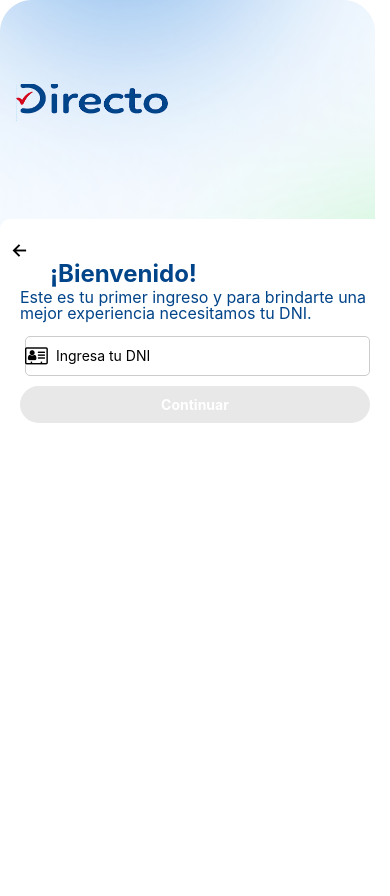
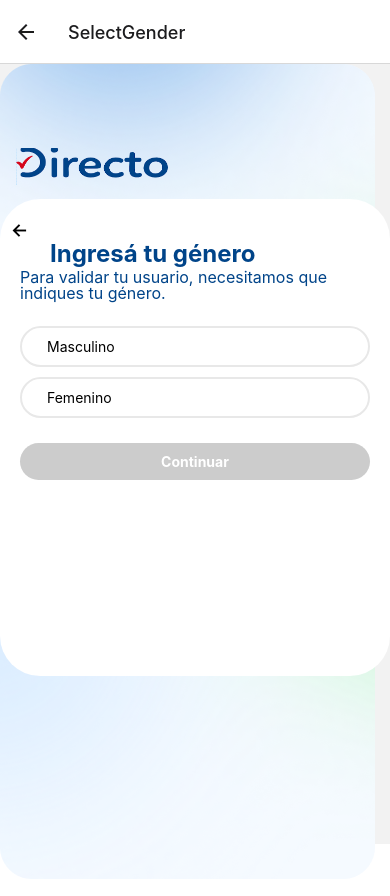
Before and after one commit to ignacio2194/pantallaDirecto, a React Native app: screen /SelectGender in a window 390 px wide. Built offline with nearby package versions, Linux system fonts and the light colour scheme.

Commit message:
rutas al componente SelectGender y sus estilos

```diff
--- a/App.js
+++ b/App.js
@@ -1,33 +1,19 @@
 import React from 'react';
-import { StyleSheet, Text, View, ImageBackground, Image } from 'react-native';
+import { StyleSheet, Text, View } from 'react-native';
+import { NavigationContainer } from '@react-navigation/native';
+import { createStackNavigator } from '@react-navigation/stack';
 import RegisterUser from './src/components/RegisterUser';
+import SelectGender from './src/components/SelectGender';
+
+const Stack = createStackNavigator();
 
 export default function App() {
   return (
-    <View style={styles.container}>
-      <ImageBackground source={require('./src/img/bgRn.png')} style={styles.imageBackground}>
-        <Image source={require('./src/img/directoImg.png')} style={styles.img} />
-        <RegisterUser />
-      </ImageBackground>
-    </View>
+    <NavigationContainer>
+      <Stack.Navigator>
+        <Stack.Screen name="RegisterUser" component={RegisterUser} />
+        <Stack.Screen name="SelectGender" component={SelectGender} />
+      </Stack.Navigator>
+    </NavigationContainer>
   );
 }
-
-const styles = StyleSheet.create({
-  container: {
-    flex: 1,
-    backgroundColor: '#fff',
-  },
-  imageBackground: {
-    flex: 1,
-    resizeMode: 'cover',
-    justifyContent: 'center',
-  },
-  img: {
-    width: 160,
-    height: 37,
-    position: 'absolute',
-    top: 84,
-    left: 16,
-  },
-});
--- a/src/components/RegisterUser.jsx
+++ b/src/components/RegisterUser.jsx
@@ -1,23 +1,67 @@
-import React from 'react';
-import { StyleSheet, Text, View, TextInput, TouchableOpacity } from 'react-native';
-import Icon from 'react-native-vector-icons/Ionicons';
-import IconCard from 'react-native-vector-icons/FontAwesome';
+import React, { useState } from "react";
+import {
+  StyleSheet,
+  Text,
+  View,
+  TextInput,
+  TouchableOpacity,
+} from "react-native";
+import Icon from "react-native-vector-icons/Ionicons";
+import IconCard from "react-native-vector-icons/FontAwesome";
+import { useNavigation } from "@react-navigation/native";
+const RegisterUser = () => {
+  const [data, setData] = useState("");
+  const navigation = useNavigation();
+  const handleBtn = () => {
 
-const RegisterUser = () => {
+    if (/^\d+$/.test(data) && data.length >= 5) {
+      navigation.navigate("SelectGender");
+    } else {
+      console.log("datos incorrectos");
+    }
+
+  };
+
   return (
     <View style={styles.formContainer}>
       <TouchableOpacity style={styles.backButton}>
-        <Icon name="arrow-back" size={20} color="#000000" style={styles.backButtonIcon} />
+        <Icon
+          name="arrow-back"
+          size={20}
+          color="#000000"
+          style={styles.backButtonIcon}
+        />
       </TouchableOpacity>
       <View>
         <Text style={styles.titleText}>¡Bienvenido!</Text>
-        <Text style={styles.Text}>Este es tu primer ingreso y para brindarte una mejor experiencia necesitamos tu DNI.</Text>
+        <Text style={styles.Text}>
+          Este es tu primer ingreso y para brindarte una mejor experiencia
+          necesitamos tu DNI.
+        </Text>
       </View>
       <View style={styles.inputContainer}>
-      <IconCard name="vcard-o" size={20} color="#000000" style={styles.icon} />
-        <TextInput style={styles.input} placeholder="Ingresa tu DNI" />
+        <IconCard
+          name="vcard-o"
+          size={20}
+          color="#000000"
+          style={styles.icon}
+        />
+        <TextInput
+          style={styles.input}
+          placeholder="Ingresa tu DNI"
+          onChangeText={setData}
+        />
       </View>
-      <TouchableOpacity style={styles.continueButton}>
+      <TouchableOpacity
+        style={[
+          styles.continueButton,
+          data.length >= 5 && /^\d+$/.test(data)
+            ? styles.continueButtonEnabled
+            : styles.continueButtonDisabled,
+        ]}
+        onPress={handleBtn}
+        disabled={data.length < 5 || !/^\d+$/.test(data)}
+      >
         <Text style={styles.continueButtonText}>Continuar</Text>
       </TouchableOpacity>
     </View>
@@ -26,59 +70,64 @@ const RegisterUser = () => {
 
 const styles = StyleSheet.create({
   formContainer: {
-    width: '100%',
+    width: "100%",
     height: 677,
     top: 135,
     borderRadius: 10,
-    backgroundColor: '#ffffff',
+    backgroundColor: "#ffffff",
     padding: 20,
   },
   inputContainer: {
-    position: 'relative',
+    position: "relative",
     marginBottom: 10,
   },
   icon: {
-    position: 'absolute',
+    position: "absolute",
     left: 5,
     top: 25,
     zIndex: 1,
   },
   titleText: {
     fontSize: 24,
-    fontWeight: '700',
+    fontWeight: "700",
     lineHeight: 30,
-    color: '#004489',
+    color: "#004489",
     marginTop: 20,
     marginLeft: 30,
   },
   Text: {
     fontSize: 16,
-    fontWeight: '400',
+    fontWeight: "400",
     lineHeight: 16,
-    color: '#004489',
+    color: "#004489",
   },
   input: {
     height: 40,
     paddingLeft: 30,
-    borderColor: '#cccccc',
+    borderColor: "#cccccc",
     borderWidth: 1,
     borderRadius: 5,
     marginTop: 15,
     marginLeft: 5,
   },
   continueButton: {
-    backgroundColor: '#E8E8E8',
     borderRadius: 20,
     paddingVertical: 10,
-    alignItems: 'center',
+    alignItems: "center",
     marginBottom: 10,
   },
+  continueButtonEnabled: {
+    backgroundColor: "#0000ff",
+  },
+  continueButtonDisabled: {
+    backgroundColor: "#E8E8E8",
+  },
   continueButtonText: {
-    color: '#ffffff',
-    fontWeight: 'bold',
+    color: "#ffffff",
+    fontWeight: "bold",
   },
   backButton: {
-    position: 'absolute',
+    position: "absolute",
     top: 20,
     left: 10,
   },
--- /dev/null
+++ b/src/components/SelectGender.jsx
@@ -0,0 +1,194 @@
+import React, { useState } from 'react';
+import { StyleSheet, Text, View, TextInput, TouchableOpacity, ImageBackground, Image } from 'react-native';
+import Icon from 'react-native-vector-icons/Ionicons';
+
+const SelectGender = () => {
+  const [isMaleSelected, setIsMaleSelected] = useState(false);
+  const [isFemaleSelected, setIsFemaleSelected] = useState(false);
+
+  const handleMaleCheckbox = () => {
+    if (!isMaleSelected) {
+      setIsMaleSelected(true);
+      setIsFemaleSelected(false);
+    } else {
+      setIsMaleSelected(false);
+    }
+  };
+
+  const handleFemaleCheckbox = () => {
+    if (!isFemaleSelected) {
+      setIsMaleSelected(false);
+      setIsFemaleSelected(true);
+    } else {
+      setIsFemaleSelected(false);
+    }
+  };
+
+  const handleContinue = () => {
+    // Aquí puedes agregar la lógica para manejar el evento del botón "Continuar"
+  };
+
+  return (
+    <View style={styles.container}>
+      <ImageBackground
+        source={require("../img/bgRn.png")}
+        style={styles.imageBackground}
+      >
+        <Image source={require("../img/directoImg.png")} style={styles.img} />
+      </ImageBackground>
+      <View style={styles.formContainer}>
+        <TouchableOpacity style={styles.backButton}>
+          <Icon
+            name="arrow-back"
+            size={20}
+            color="#000000"
+            style={styles.backButtonIcon}
+          />
+        </TouchableOpacity>
+        <View>
+          <Text style={styles.titleText}>Ingresá tu género</Text>
+          <Text style={styles.Text}>
+            Para validar tu usuario, necesitamos que indiques tu género.
+          </Text>
+        </View>
+        <View style={styles.genderContainer}>
+          <TouchableOpacity
+            style={[
+              styles.genderOption,
+              isMaleSelected && styles.genderOptionSelected,
+            ]}
+            onPress={handleMaleCheckbox}
+          >
+            <Text style={styles.genderText}>Masculino</Text>
+            {isMaleSelected && (
+              <View style={styles.checkboxSelected} />
+            )}
+          </TouchableOpacity>
+          <TouchableOpacity
+            style={[
+              styles.genderOption,
+              isFemaleSelected && styles.genderOptionSelected,
+            ]}
+            onPress={handleFemaleCheckbox}
+          >
+            <Text style={styles.genderText}>Femenino</Text>
+            {isFemaleSelected && (
+              <View style={styles.checkboxSelected} />
+            )}
+          </TouchableOpacity>
+        </View>
+        <TouchableOpacity
+          style={[
+            styles.continueButton,
+            (!isMaleSelected && !isFemaleSelected) && styles.continueButtonDisabled,
+          ]}
+          onPress={handleContinue}
+          disabled={!isMaleSelected && !isFemaleSelected}
+        >
+          <Text style={styles.continueButtonText}>Continuar</Text>
+        </TouchableOpacity>
+      </View>
+    </View>
+  );
+};
+
+const styles = StyleSheet.create({
+  container: {
+    flex: 1,
+    backgroundColor: "transparent",
+    borderRadius: 40,
+  },
+  imageBackground: {
+    flex: 1,
+    resizeMode: "cover",
+    justifyContent: "center",
+    position: "absolute",
+    top: 0,
+    bottom: 0,
+    left: 0,
+    right: 0,
+  },
+  img: {
+    width: 160,
+    height: 37,
+    position: "absolute",
+    top: 84,
+    left: 16,
+  },
+  formContainer: {
+    width: "100%",
+    height: 477,
+    top: 135,
+    borderRadius: 40,
+    backgroundColor: "#fff",
+    padding: 20,
+  },
+  titleText: {
+    fontSize: 24,
+    fontWeight: "700",
+    lineHeight: 30,
+    color: "#004489",
+    marginTop: 20,
+    marginLeft: 30,
+  },
+  Text: {
+    fontSize: 16,
+    fontWeight: "400",
+    lineHeight: 16,
+    color: "#004489",
+  },
+  genderContainer: {
+    marginTop: 20,
+  },
+  genderOption: {
+    flexDirection: "row",
+    alignItems: "center",
+    backgroundColor: "transparent",
+    marginVertical: 5,
+    borderRadius: 40,
+    paddingHorizontal: 15,
+    paddingVertical: 10,
+    borderWidth: 2,
+    borderColor: "#E8E8E8",
+  },
+  genderOptionSelected: {
+    // backgroundColor: "#47D14B",
+    borderColor: "#47D14B",
+  },
+  genderText: {
+    color: "#000000",
+    marginLeft: 10,
+  },
+  checkboxSelected: {
+    width: 15,
+    height: 15,
+    backgroundColor: "#ffffff",
+    borderRadius: 3,
+    borderWidth: 2,
+    borderColor: "#47D14B",
+  },
+  continueButton: {
+    borderRadius: 20,
+    paddingVertical: 10,
+    alignItems: "center",
+    marginTop: 20,
+    backgroundColor: "#E8E8E8",
+  },
+  continueButtonDisabled: {
+    backgroundColor: "#cccccc",
+  },
+  continueButtonText: {
+    color: "#ffffff",
+    fontWeight: "bold",
+  },
+  backButton: {
+    position: "absolute",
+    top: 20,
+    left: 10,
+  },
+  backButtonIcon: {
+    marginRight: 5,
+  },
+});
+
+export default SelectGender;
```
Also changed, not shown: package.json (+7 -0 lines), src/components/Home.jsx (added, +35 -0 lines), 1 other file (tests, documents, lock files or other folders).
